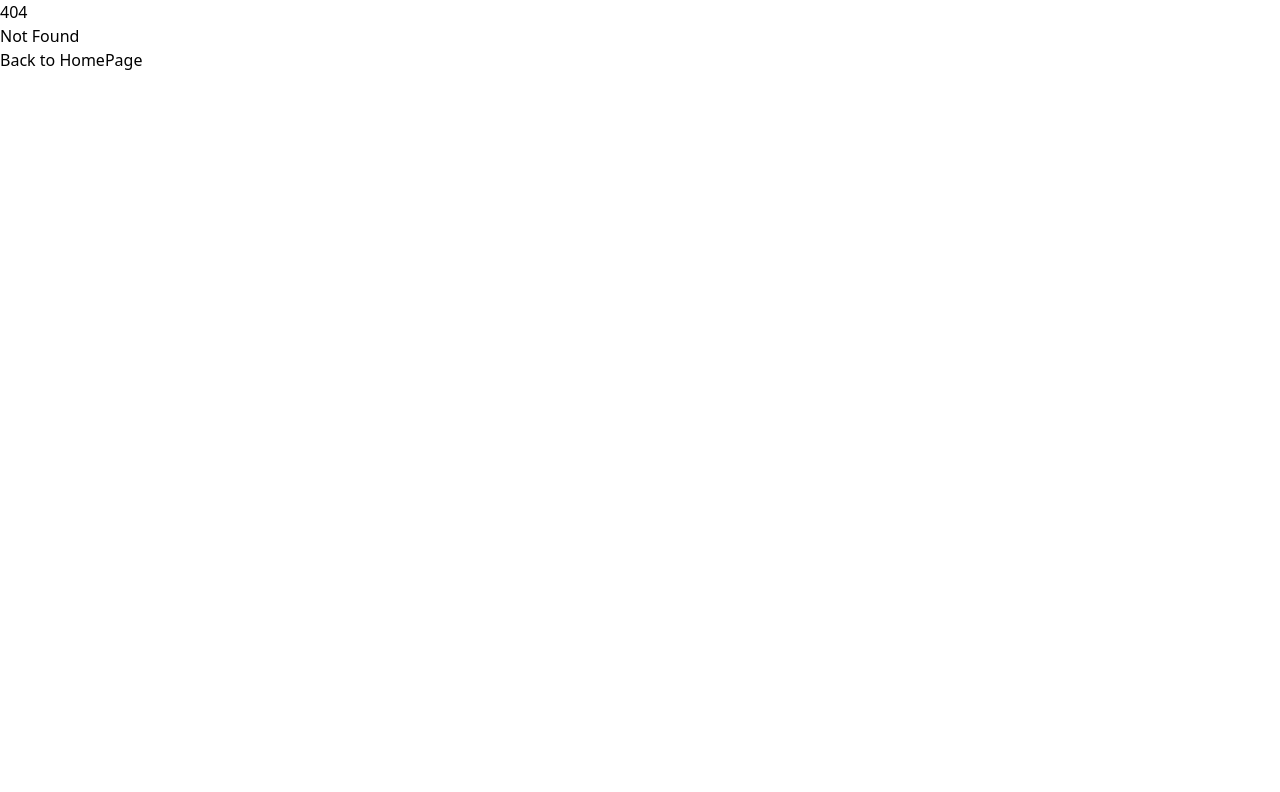
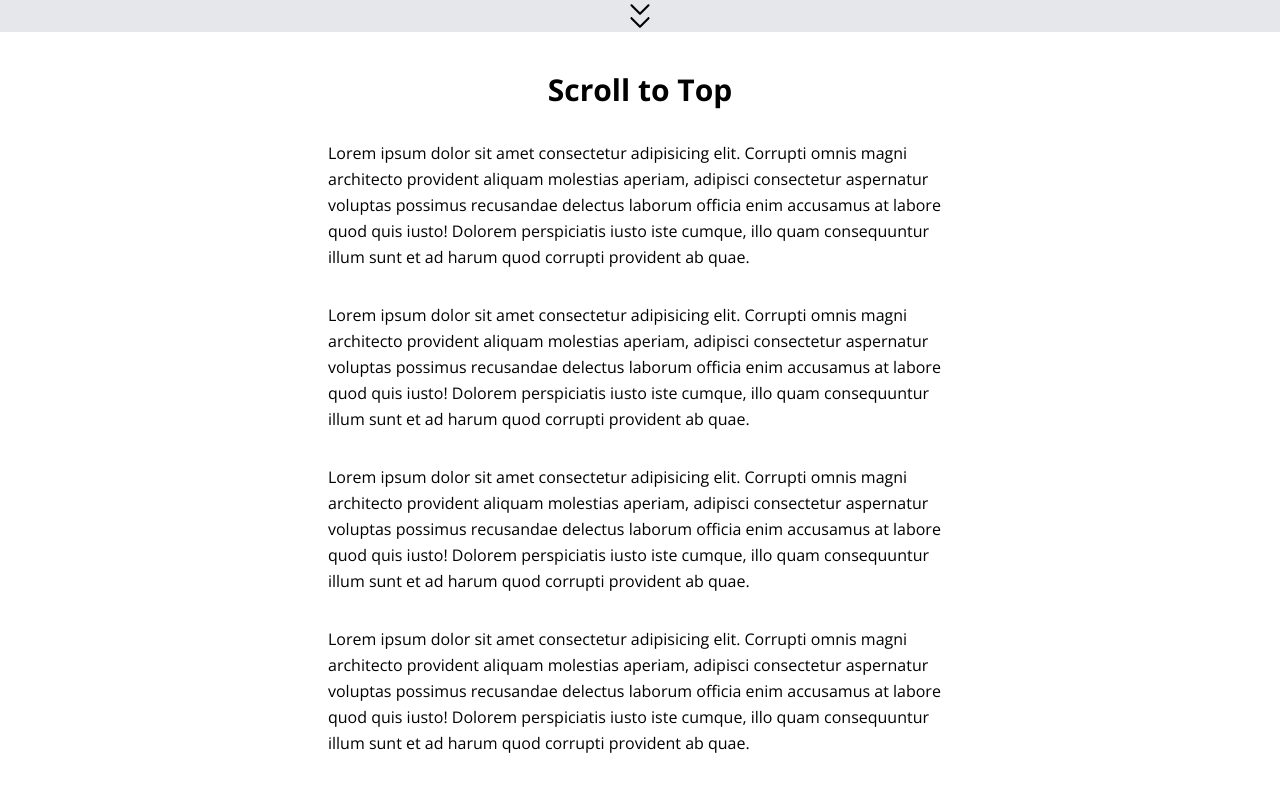
Before and after one commit to PhosRunia28/React-freeCodeCamp-Project, a React (Vite) app: page /scrollToTop in a window 1280 px wide. Before the commit this address had no page. Shown: the top 792 px of the page. Built offline with nearby package versions, Linux system fonts and the light colour scheme; a web font is replaced by a local one.

Commit message:
project 12

```diff
--- a/src/App.jsx
+++ b/src/App.jsx
@@ -14,6 +14,7 @@ import ProjectError from "./components/ProjectError";
 import QrCodeGenerator from "./components/QrCodeGenerator";
 import RandomColor from "./components/RandomColor";
 import ScrollIndicator from "./components/ScrollIndicator";
+import ScrollToTop from "./components/ScrollToTop";
 import StarRating from "./components/StarRating";
 import Tabs from "./components/Tabs";
 import ToggleSwitch from "./components/ToggleSwitch";
@@ -36,6 +37,7 @@ function App() {
         <Route element={<Tabs />} path="tabs" />
         <Route element={<ModalPopup />} path="modalPopup" />
         <Route element={<GithubProfileFinder />} path="githubProfile" />
+        <Route element={<ScrollToTop />} path="scrollToTop" />
       </Route>,
     ),
   );
--- a/src/components/NavBar.jsx
+++ b/src/components/NavBar.jsx
@@ -34,6 +34,7 @@ export default function NavBar({ setOpenNav, openNav }) {
                   <NavLink
                     to={link.to}
                     key={index}
+                    onClick={() => setOpenNav(false)}
                     className={({ isActive }) =>
                       cn(
                         "mx-auto flex w-full max-w-[12rem] items-center justify-center rounded-xl px-6 py-2 text-center",
--- /dev/null
+++ b/src/components/ScrollToTop.jsx
@@ -0,0 +1,54 @@
+import { PinTopIcon } from "@radix-ui/react-icons";
+import { useEffect, useState } from "react";
+export default function ScrollToTop() {
+  const howMuchParag = 10;
+  const [showPinTopIcon, setShowPinTopIcon] = useState(false);
+
+  useEffect(() => {
+    function handleScroll() {
+      const scrollY = window.scrollY;
+      // Set the threshold scroll position to determine when to show/hide the PinTopIcon
+      const scrollThreshold = 100;
+      setShowPinTopIcon(scrollY > scrollThreshold);
+    }
+
+    window.addEventListener("scroll", handleScroll);
+    return () => {
+      window.removeEventListener("scroll", handleScroll);
+    };
+  }, []);
+
+  function handleScroll() {
+    window.scrollTo({
+      top: 0,
+      left: 0,
+      behavior: "smooth",
+    });
+  }
+
+  return (
+    <main className="relative mx-auto my-10 flex w-full max-w-2xl flex-col gap-8 px-6 font-openSans">
+      {showPinTopIcon && (
+        <div
+          onClick={handleScroll}
+          className="fixed bottom-10 right-10 cursor-pointer rounded-full bg-black p-3"
+        >
+          <PinTopIcon className="h-4 w-4 text-white" />
+        </div>
+      )}
+      <h2 className="text-center text-3xl font-bold">Scroll to Top</h2>
+      {[...Array(howMuchParag)].map((_, index) => {
+        return (
+          <p className="leading-relaxed" key={index}>
+            Lorem ipsum dolor sit amet consectetur adipisicing elit. Corrupti
+            omnis magni architecto provident aliquam molestias aperiam, adipisci
+            consectetur aspernatur voluptas possimus recusandae delectus laborum
+            officia enim accusamus at labore quod quis iusto! Dolorem
+            perspiciatis iusto iste cumque, illo quam consequuntur illum sunt et
+            ad harum quod corrupti provident ab quae.
+          </p>
+        );
+      })}
+    </main>
+  );
+}
--- a/src/js/links.js
+++ b/src/js/links.js
@@ -43,4 +43,12 @@ export const links = [
     to: "/githubProfile",
     name: "Github Profile Finder",
   },
+  {
+    to: "/scrollToTop",
+    name: "Scroll to Top",
+  },
+  {
+    to: "/recipeApp",
+    name: "Recipe App",
+  },
 ];
```
